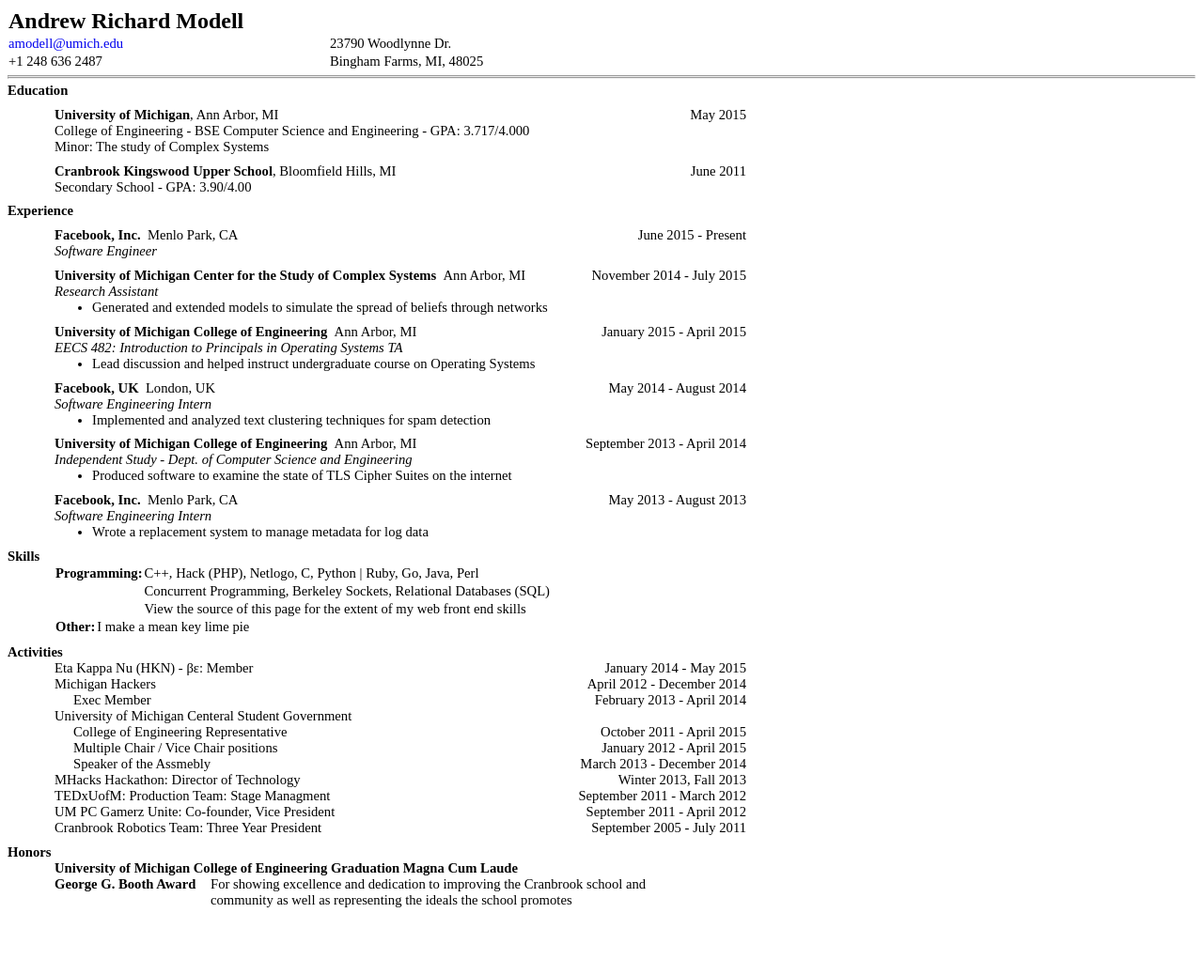
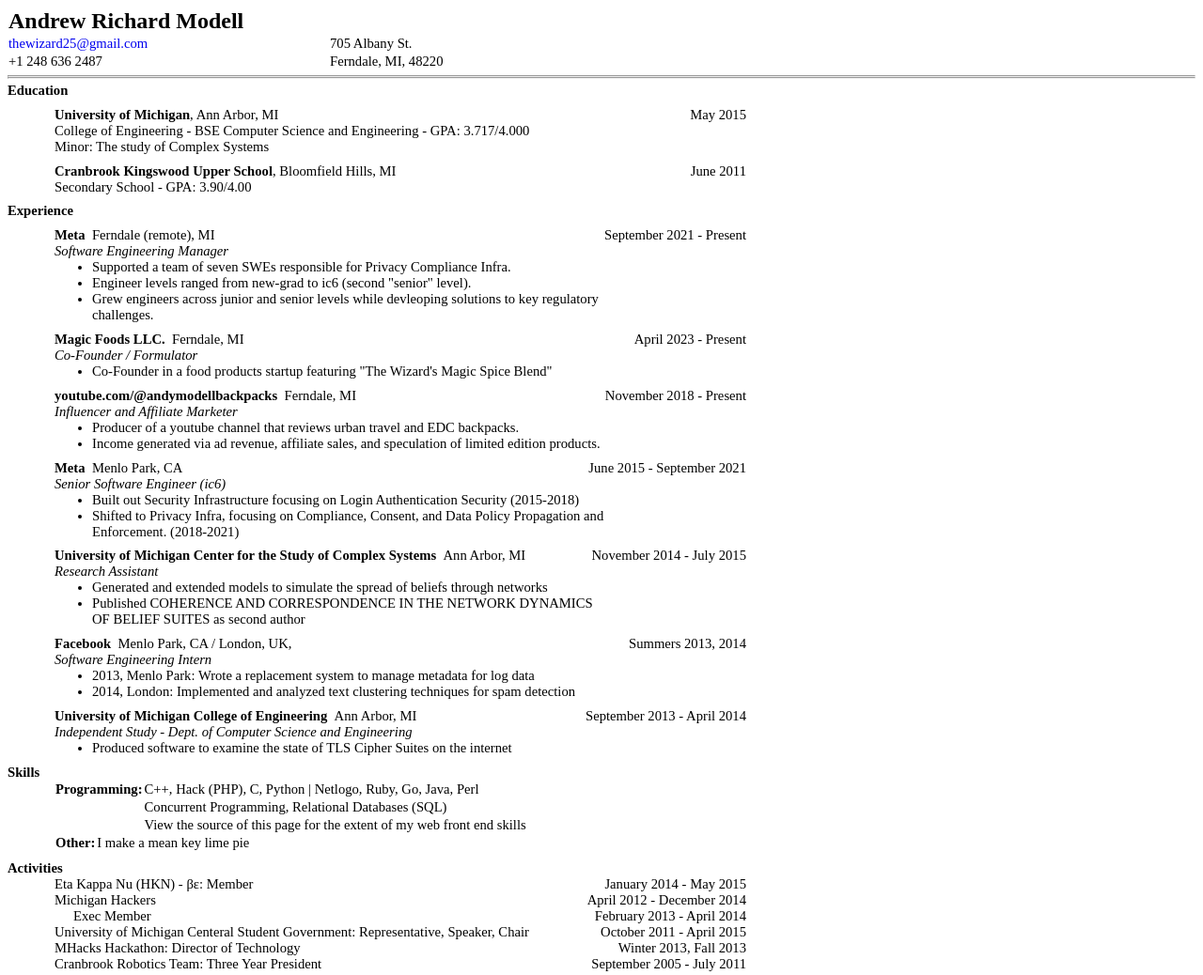
Before and after one commit to amodell/amodell.github.io, a plain HTML site: page resume/resume.html in a window 1280 px wide. Shown: the top 1038 px of the page at 94% size. Before the commit the page ends 967 px from the top, so only its background shows below. Drawn offline with Linux system fonts and the light colour scheme.

Commit message:
Update 5 Jun 2023

```diff
--- a/resume/resume.css
+++ b/resume/resume.css
@@ -34,4 +34,4 @@ table {
   border-collapse: collapse;
 }
 
-ul {margin:0 0 0 0;font-size:11pt;}
+ul {margin:0 150px 0 0;font-size:11pt;}
--- a/resume/resume.json
+++ b/resume/resume.json
@@ -1,12 +1,12 @@
 {
     "basic" : {
         "name" : "Andrew Richard Modell",
-        "email" : "amodell@umich.edu",
+        "email" : "thewizard25@gmail.com",
         "phone" : "+1 248 636 2487",
-        "addr1" : "23790 Woodlynne Dr.",
-        "city" : "Bingham Farms",
+        "addr1" : "705 Albany St.",
+        "city" : "Ferndale",
         "state" : "MI",
-        "zip" : "48025"
+        "zip" : "48220"
     },
     "education" : [
         {
@@ -34,13 +34,51 @@
     ],
     "experience" : [
         {
-            "org" : "Facebook, Inc.",
+            "org" : "Meta",
+            "city" : "Ferndale (remote)" ,
+            "state" : "MI",
+            "position" : "Software Engineering Manager",
+            "start" : "September 2021",
+            "end" : "Present",
+            "desc" : [
+                "Supported a team of seven SWEs responsible for Privacy Compliance Infra.",
+                "Engineer levels ranged from new-grad to ic6 (second \"senior\" level).",
+                "Grew engineers across junior and senior levels while devleoping solutions to key regulatory challenges."
+            ]
+        },
+        {
+            "org" : "Magic Foods LLC.",
+            "city" : "Ferndale",
+            "state" : "MI",
+            "position" : "Co-Founder / Formulator",
+            "start" : "April 2023",
+            "end" : "Present",
+            "desc" : [
+                "Co-Founder in a food products startup featuring \"The Wizard's Magic Spice Blend\" "
+            ]
+        },
+        {
+            "org" : "youtube.com/@andymodellbackpacks",
+            "city" : "Ferndale",
+            "state" : "MI",
+            "position" : "Influencer and Affiliate Marketer",
+            "start" : "November 2018",
+            "end" : "Present",
+            "desc" : [
+                "Producer of a youtube channel that reviews urban travel and EDC backpacks.",
+                "Income generated via ad revenue, affiliate sales, and speculation of limited edition products."
+            ]
+        },
+        {
+            "org" : "Meta",
             "city" : "Menlo Park",
             "state" : "CA",
-            "position" : "Software Engineer",
+            "position" : "Senior Software Engineer (ic6)",
             "start" : "June 2015",
-            "end" : "Present",
+            "end" : "September 2021",
             "desc" : [
+                "Built out Security Infrastructure focusing on Login Authentication Security (2015-2018)",
+                "Shifted to Privacy Infra, focusing on Compliance, Consent, and Data Policy Propagation and Enforcement. (2018-2021)"
             ]
         },
         {
@@ -51,7 +89,8 @@
             "start" : "November 2014",
             "end" : "July 2015",
             "desc" : [
-                "Generated and extended models to simulate the spread of beliefs through networks"
+                "Generated and extended models to simulate the spread of beliefs through networks",
+                "Published COHERENCE AND CORRESPONDENCE IN THE NETWORK DYNAMICS OF BELIEF SUITES as second author"
             ]
         },
         {
@@ -63,6 +102,19 @@
             "end" : "April 2015",
             "desc" : [
                 "Lead discussion and helped instruct undergraduate course on Operating Systems"
+            ],
+            "hidden": true
+        },
+        {
+            "org" : "Facebook",
+            "city" : "Menlo Park, CA / London, UK",
+            "state" : "",
+            "position" : "Software Engineering Intern",
+            "start" : "Summers 2013, 2014",
+            "end" : "",
+            "desc" : [
+                "2013, Menlo Park: Wrote a replacement system to manage metadata for log data",
+                "2014, London: Implemented and analyzed text clustering techniques for spam detection"
             ]
         },
         {
@@ -74,7 +126,8 @@
             "end" : "August 2014",
             "desc" : [
                 "Implemented and analyzed text clustering techniques for spam detection"
-            ]
+            ],
+            "hidden": true
         },
         {
             "org" : "University of Michigan College of Engineering",
@@ -108,7 +161,8 @@
             "end" : "August 2013",
             "desc" : [
                 "Wrote a replacement system to manage metadata for log data"
-            ]
+            ],
+            "hidden": true
         },
         {
             "org" : "TekSyndicate.com",
@@ -164,8 +218,8 @@
         {
             "name" : "Programming",
             "desc" : [
-                "C++, Hack (PHP), Netlogo, C, Python | Ruby, Go, Java, Perl",
-                "Concurrent Programming, Berkeley Sockets, Relational Databases (SQL)",
+                "C++, Hack (PHP), C, Python | Netlogo, Ruby, Go, Java, Perl",
+                "Concurrent Programming, Relational Databases (SQL)",
                 "View the source of this page for the extent of my web front end skills"
             ]
         },
@@ -220,21 +274,10 @@
             "org": "University of Michigan Centeral Student Government",
             "positions" : [
                 {
-                    "name" : "College of Engineering Representative",
-                    "start" : "October 2011",
-                    "end" : "April 2015"
-                },
-                {
-                    "name" : "Multiple Chair / Vice Chair positions",
-                    "start" : "January 2012",
-                    "end" : "April 2015"
-                },
-                {
-                    "name" : "Speaker of the Assmebly",
-                    "start" : "March 2013",
-                    "end" : "December 2014"
+                  "name" : "Representative, Speaker, Chair",
+                  "start" : "October 2011",
+                  "end" : "April 2015"
                 }
-
             ]
         },
         {
@@ -255,7 +298,8 @@
                     "start" : "September 2011",
                     "end" : "March 2012"
                 }
-            ]
+            ],
+            "hidden" : true
         },
         {
             "org": "UM PC Gamerz Unite",
@@ -265,7 +309,8 @@
                     "start" : "September 2011",
                     "end" : "April 2012"
                 }
-            ]
+            ],
+            "hidden" : true
         },
         {
             "org": "Cranbrook Robotics Team",
```
